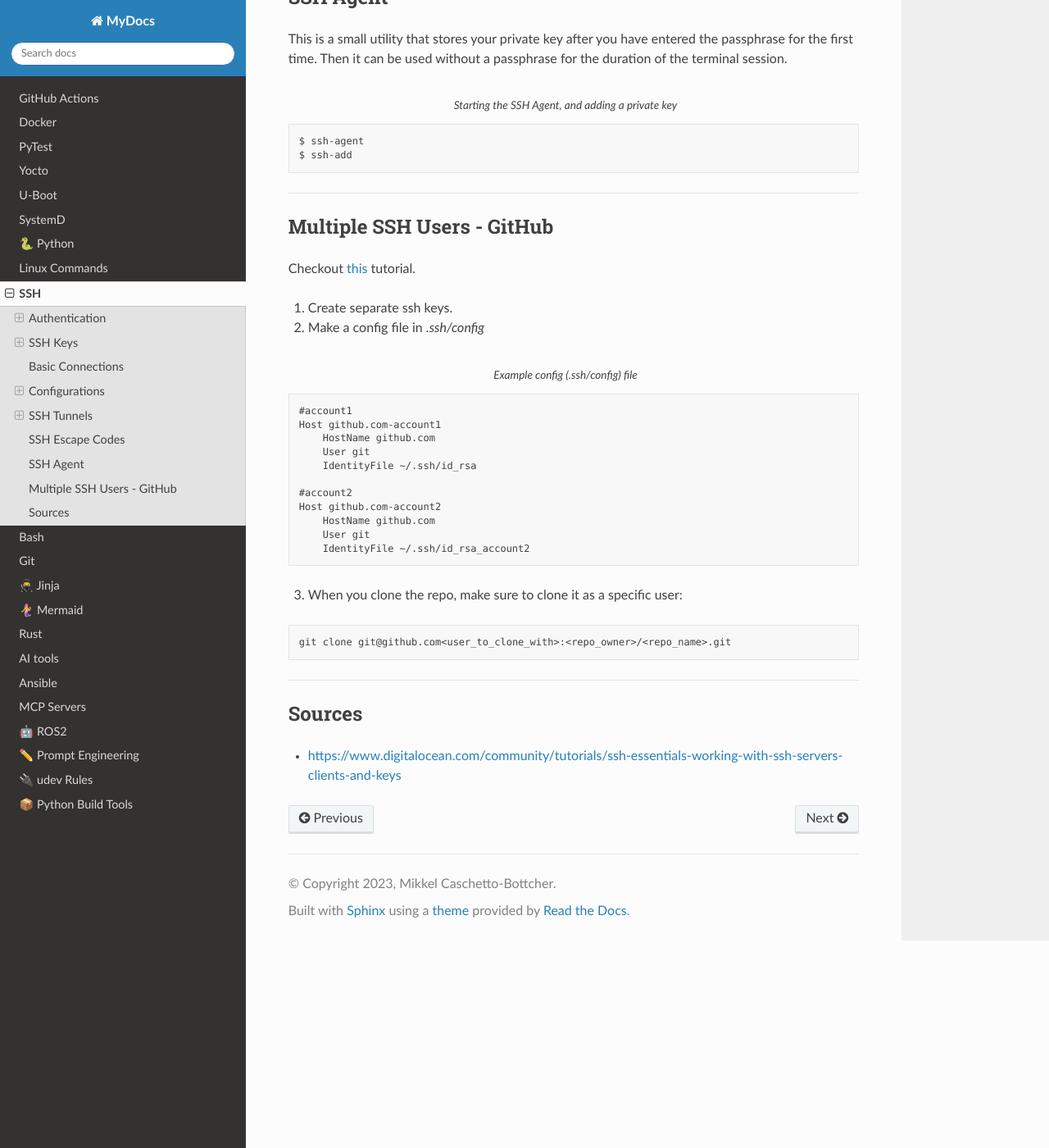
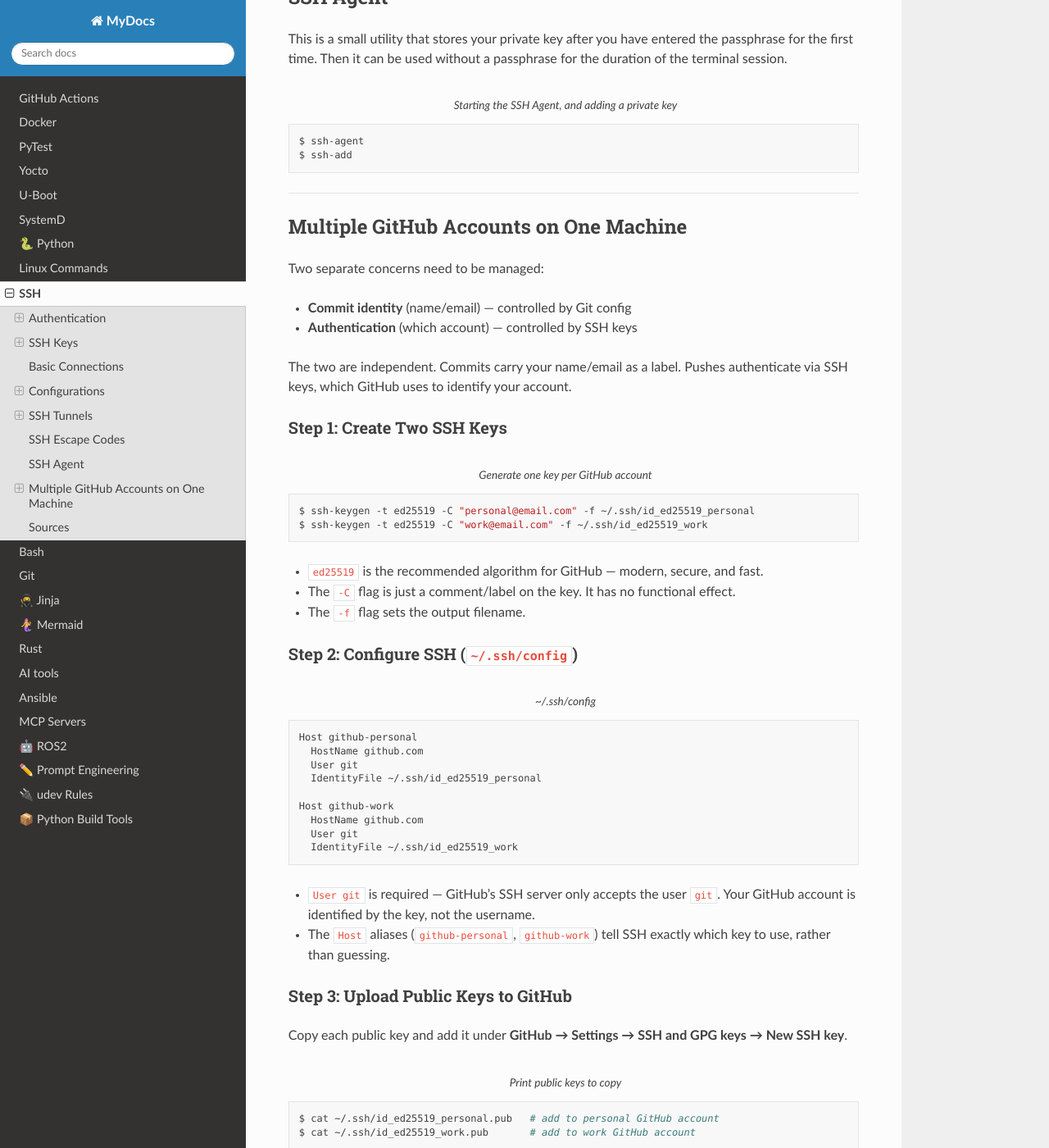
Before and after one commit to mcbottcher/my_docs, a Sphinx documentation site: the page built from docs/source/ssh.rst, in a window 1280 px wide and 1400 px high, scrolled down 8570 px. Shown: the whole window at 82% size. Built offline with Sphinx 7.4.7 and the Read the Docs theme 3.1.0, drawn with Linux system fonts in a browser that asks for light colours; some of the changed text lies outside the part shown.

Commit message:
ssh: expand multiple github accounts section with full howto

```diff
--- a/docs/source/ssh.rst
+++ b/docs/source/ssh.rst
@@ -402,34 +402,134 @@
 
 ----
 
-Multiple SSH Users - GitHub
----------------------------
+Multiple GitHub Accounts on One Machine
+----------------------------------------
 
-Checkout `this <https://gist.github.com/rahularity/86da20fe3858e6b311de068201d279e3>`_ tutorial.
+Two separate concerns need to be managed:
 
-1. Create separate ssh keys.
-2. Make a config file in *.ssh/config*
+- **Commit identity** (name/email) — controlled by Git config
+- **Authentication** (which account) — controlled by SSH keys
+
+The two are independent. Commits carry your name/email as a label.
+Pushes authenticate via SSH keys, which GitHub uses to identify your account.
+
+Step 1: Create Two SSH Keys
+^^^^^^^^^^^^^^^^^^^^^^^^^^^^
+
+.. code-block:: bash
+    :caption: Generate one key per GitHub account
+
+    $ ssh-keygen -t ed25519 -C "personal@email.com" -f ~/.ssh/id_ed25519_personal
+    $ ssh-keygen -t ed25519 -C "work@email.com" -f ~/.ssh/id_ed25519_work
+
+- ``ed25519`` is the recommended algorithm for GitHub — modern, secure, and fast.
+- The ``-C`` flag is just a comment/label on the key. It has no functional effect.
+- The ``-f`` flag sets the output filename.
+
+Step 2: Configure SSH (``~/.ssh/config``)
+^^^^^^^^^^^^^^^^^^^^^^^^^^^^^^^^^^^^^^^^^^
 
 .. code-block:: text
-    :caption: Example config (*.ssh/config*) file
+    :caption: ~/.ssh/config
 
-    #account1
-    Host github.com-account1
-        HostName github.com
-        User git
-        IdentityFile ~/.ssh/id_rsa
+    Host github-personal
+      HostName github.com
+      User git
+      IdentityFile ~/.ssh/id_ed25519_personal
 
-    #account2
-    Host github.com-account2
-        HostName github.com
-        User git
-        IdentityFile ~/.ssh/id_rsa_account2
+    Host github-work
+      HostName github.com
+      User git
+      IdentityFile ~/.ssh/id_ed25519_work
 
-3. When you clone the repo, make sure to clone it as a specific user:
+- ``User git`` is required — GitHub's SSH server only accepts the user ``git``.
+  Your GitHub account is identified by the key, not the username.
+- The ``Host`` aliases (``github-personal``, ``github-work``) tell SSH exactly
+  which key to use, rather than guessing.
+
+Step 3: Upload Public Keys to GitHub
+^^^^^^^^^^^^^^^^^^^^^^^^^^^^^^^^^^^^^^
+
+Copy each public key and add it under
+**GitHub → Settings → SSH and GPG keys → New SSH key**.
+
+.. code-block:: bash
+    :caption: Print public keys to copy
+
+    $ cat ~/.ssh/id_ed25519_personal.pub   # add to personal GitHub account
+    $ cat ~/.ssh/id_ed25519_work.pub       # add to work GitHub account
+
+Step 4: Configure Git (``~/.gitconfig``)
+^^^^^^^^^^^^^^^^^^^^^^^^^^^^^^^^^^^^^^^^^^
+
+Set work as the global default. Use ``includeIf`` to override identity
+for the personal folder.
+
+.. code-block:: ini
+    :caption: ~/.gitconfig
+
+    [user]
+      name = Work Name
+      email = work@email.com
+
+    [url "git@github-work:"]
+      insteadOf = git@github.com:
+
+    [includeIf "gitdir:~/personal/"]
+      path = ~/.gitconfig-personal
+
+.. code-block:: ini
+    :caption: ~/.gitconfig-personal
+
+    [user]
+      name = Personal Name
+      email = personal@email.com
+
+    [url "git@github-personal:"]
+      insteadOf = git@github.com:
+
+.. note::
+
+    The ``includeIf`` directive requires a separate file — overrides cannot
+    be inlined directly in ``~/.gitconfig``. This is a Git limitation.
+
+Step 5: Create Folders
+^^^^^^^^^^^^^^^^^^^^^^^
 
 .. code-block:: bash
 
-    git clone git@github.com<user_to_clone_with>:<repo_owner>/<repo_name>.git
+    $ mkdir ~/personal ~/work
+
+How It Works
+^^^^^^^^^^^^^
+
+``includeIf`` matches repos by their location on disk. Any repo inside
+``~/personal/`` will use the personal Git identity. Anything else on the
+filesystem uses the global (work) identity. Only one ``includeIf`` is needed
+— the other account is the default.
+
+``insteadOf`` rewrites remote URLs transparently. When you clone using
+``git@github.com:``, Git silently rewrites the URL to use the correct SSH
+host alias based on which folder you are in. This means you never have to
+type the alias manually.
+
+This matters especially for public repos — cloning always works without
+authentication, but pushing requires the correct key. The rewrite ensures
+the remote URL is set up correctly from the start.
+
+.. code-block:: bash
+    :caption: Git rewrites the URL automatically based on your current folder
+
+    $ cd ~/personal && git clone git@github.com:someuser/repo.git
+    # becomes: git@github-personal:someuser/repo.git
+
++-------------------+----------------------+-------------------+
+| Folder            | SSH Host Used        | Git Identity      |
++===================+======================+===================+
+| ``~/personal``    | ``github-personal``  | personal@email    |
++-------------------+----------------------+-------------------+
+| Everything else   | ``github-work``      | work@email        |
++-------------------+----------------------+-------------------+
 
 ----
 
```
